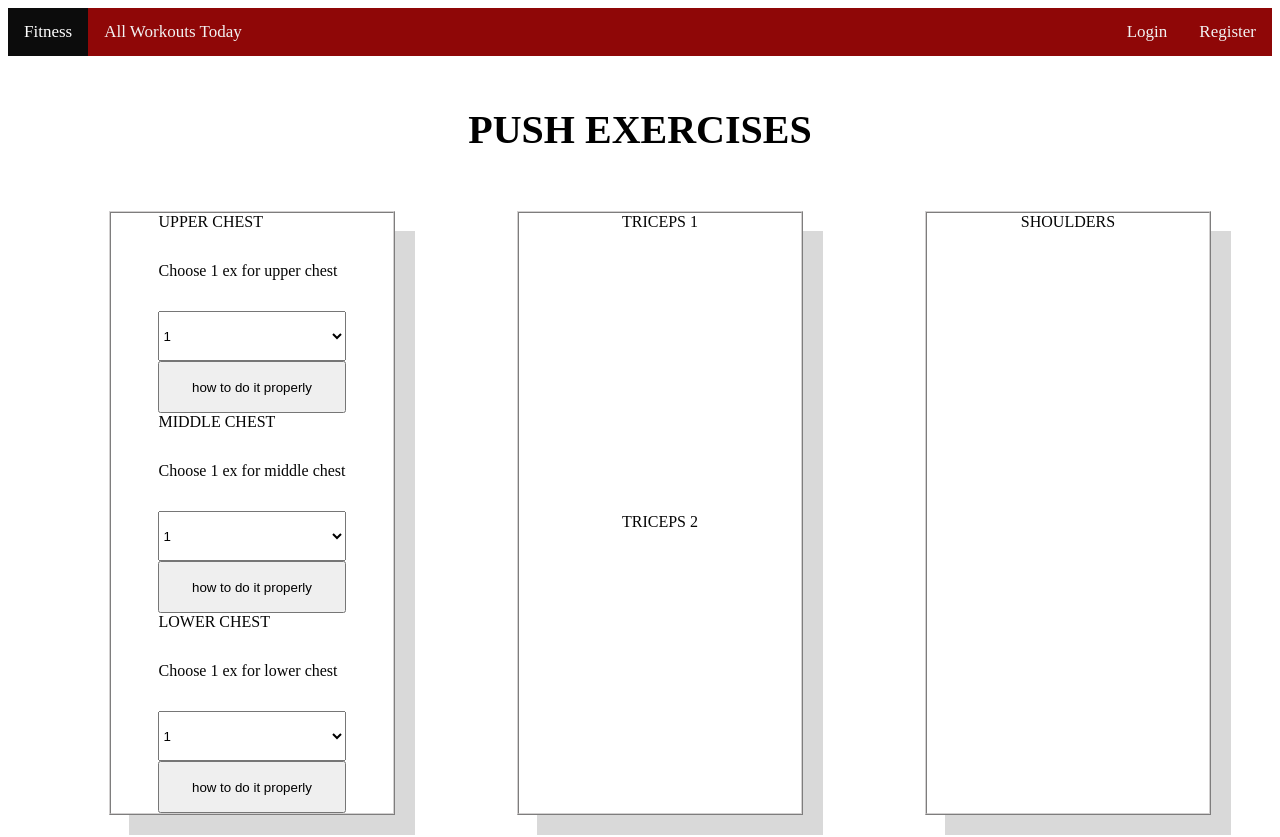
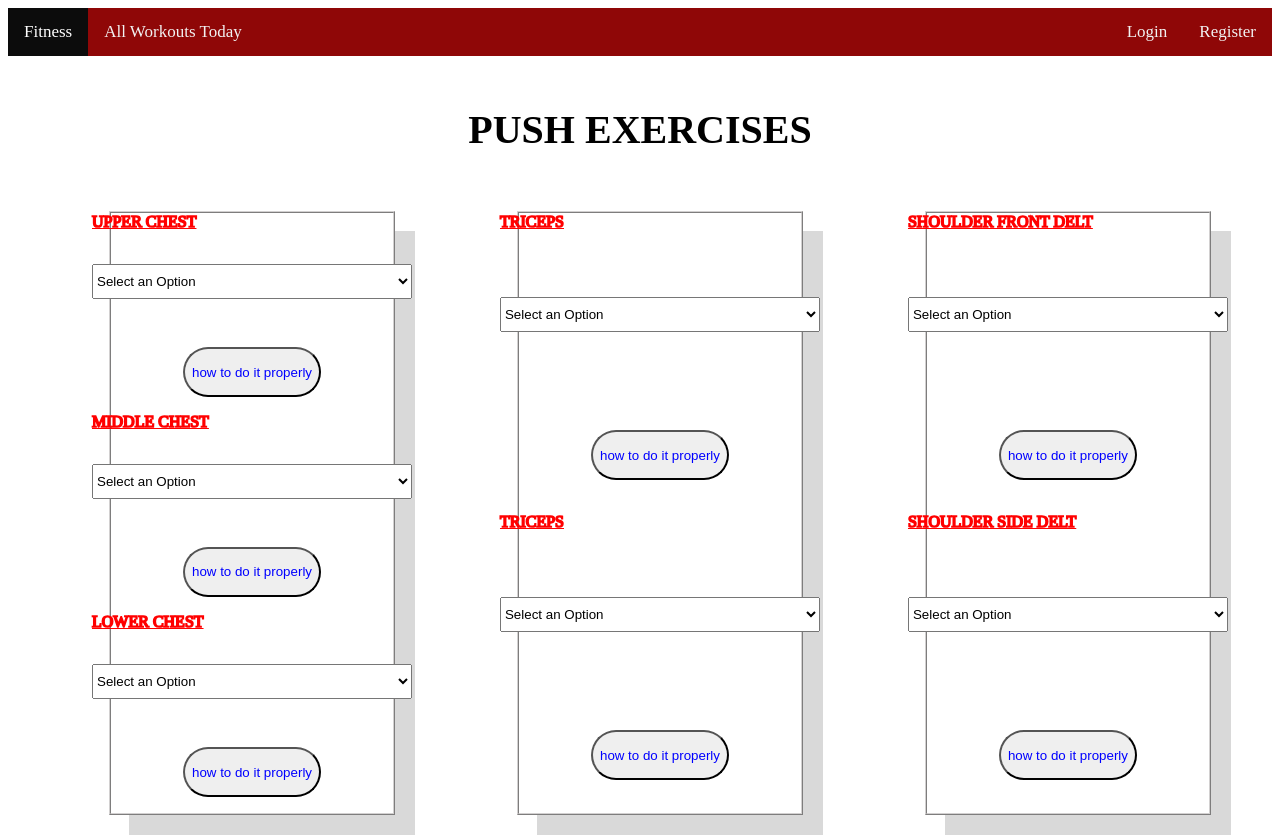
Before and after one commit to nikolovcdxx/workout-today, a React (Create React App) app: page /create/push in a window 1280 px wide. Shown: the top 837 px of the page. Built offline with nearby package versions, Linux system fonts and the light colour scheme.

Commit message:
Added Push Exercises
+some styles

```diff
--- a/package.json
+++ b/package.json
@@ -10,6 +10,7 @@
     "express": "^4.18.2",
     "jsonwebtoken": "^9.0.0",
     "mongoose": "^7.0.2",
+    "nodemon": "^2.0.22",
     "react": "^18.2.0",
     "react-dom": "^18.2.0",
     "react-router-dom": "^6.9.0",
--- a/src/components/Create/Push.js
+++ b/src/components/Create/Push.js
@@ -1,45 +1,86 @@
 
 
 export default function Push() {
-    return (
+    return (<>
         <section id="dashboard">
             <h2>PUSH EXERCISES</h2>
             <ul className="push-card-wrapper">
                 <li className="push-card">
                     <div>UPPER CHEST</div>
-                    <label htmlFor="upper-chest">Choose 1 ex for upper chest</label>
                     <select name="upper-chest" id="upper-chest">
-                        <option value="1">1</option>
-                        <option value="2">2</option>
+                        <option value="none" selected disabled hidden>Select an Option</option>
+                        <option value="30-degrees-db-press">30° Incline Dumbbell Press</option>
+                        <option value="low-to-high-cable-fly">Low To High Cable Fly</option>
+                        <option value="incline-machine">Incline Chest Press Machine</option>
                     </select>
                     <button>how to do it properly</button>
 
                     <div>MIDDLE CHEST</div>
-                    <label htmlFor="middle-chest">Choose 1 ex for middle chest</label>
                     <select name="middle-chest" id="middle-chest">
-                        <option value="1">1</option>
-                        <option value="2">2</option>
+                        <option value="none" selected disabled hidden>Select an Option</option>
+                        <option value="barbell-bench-press">Barbell Bench Press</option>
+                        <option value="standing-cable-fly">Standing Cable Fly</option>
+                        <option value="pec-deck-machine">Pec Deck Machine</option>
                     </select>
                     <button>how to do it properly</button>
 
                     <div>LOWER CHEST</div>
-                    <label htmlFor="lower-chest">Choose 1 ex for lower chest</label>
                     <select name="lower-chest" id="lower-chest">
-                        <option value="1">1</option>
-                        <option value="2">2</option>
+                        <option value="none" selected disabled hidden>Select an Option</option>
+                        <option value="decline-db-press">Slight Decline Dumbbell Press</option>
+                        <option value="high-to-low-cable-fly">Low To High Cable Fly</option>
+                        <option value="chest-dips">Chest Dips</option>
                     </select>
                     <button>how to do it properly</button>
 
                 </li>
                 <li className="push-card">
-                    <div>TRICEPS 1</div>
-                    <div>TRICEPS 2</div>
+                    <div>TRICEPS</div>
+                    <select name="triceps1" id="triceps1">
+                        <option value="none" selected disabled hidden>Select an Option</option>
+                        <option value="lying-tricep-extension">Lying Tricep Extension</option>
+                        <option value="incline-db-powerbombs">Incline Dumbbell Powerbombs</option>
+                        <option value="rocking-pushdowns">Rocking Pushdowns</option>
+                        <option value="close-grip-bench-press">Close Grip Bench Press</option>
+                        <option value="db-kickbacks">Dumbbell Kickbacks</option>
+                    </select>
+                    <button>how to do it properly</button>
+
+                    <div>TRICEPS</div>
+                    <select name="triceps2" id="triceps2">
+                        <option value="none" selected disabled hidden>Select an Option</option>
+                        <option value="lying-tricep-extension">Lying Tricep Extension</option>
+                        <option value="incline-db-powerbombs">Incline Dumbbell Powerbombs</option>
+                        <option value="rocking-pushdowns">Rocking Pushdowns</option>
+                        <option value="close-grip-bench-press">Close Grip Bench Press</option>
+                        <option value="db-kickbacks">Dumbbell Kickbacks</option>
+                    </select>
+                    <button>how to do it properly</button>
 
                 </li>
                 <li className="push-card">
-                    <div>SHOULDERS</div>
+                    <div>SHOULDER FRONT DELT</div>
+                    <select name="front-delt" id="front-delt">
+                        <option value="none" selected disabled hidden>Select an Option</option>
+                        <option value="seated-db-shoulder-press">Seated Dumbbell Shoulder Press</option>
+                        <option value="db-front-raises">Dumbbell Front Raises</option>
+                        <option value="shoulder-press-machine">Shoulder Press Machine</option>
+                    </select>
+                    <button>how to do it properly</button>
+
+                    <div>SHOULDER SIDE DELT</div>
+                    <select name="side-delt" id="side-delt">
+                        <option value="none" selected disabled hidden>Select an Option</option>
+                        <option value="db-lateral-raise">Dumbbell Lateral Raise</option>
+                        <option value="lying-incline-lateral-raise">Lying Incline Lateral Raise</option>
+                        <option value="cable-lateral-raise">Cable Lateral Raise</option>
+                    </select>
+                    <button>how to do it properly</button>
                 </li>
             </ul>
+
         </section>
+        <button className="btn-generate">GENERATE</button>
+    </>
     );
 }
--- a/src/push.css
+++ b/src/push.css
@@ -17,3 +17,32 @@
     box-shadow: 20px 20px rgba(0, 0, 0, .15);
     transition: all .4s ease;
 }
+
+.push-card div {
+    color: red;
+    text-decoration: underline;
+    -webkit-text-stroke: thick;
+}
+
+.btn-generate {
+    display: block;
+    padding: 25px 100px 25px 100px;
+    margin: auto;
+    border-radius: 30px;
+    font-size: xx-large;
+    cursor: pointer;
+}
+
+.push-card-wrapper select {
+    height: 35px;
+    width: 320px;
+}
+
+.push-card-wrapper button {
+    height: 50px;
+    color: blue;
+    border-radius: 200px;
+    cursor: pointer;
+    width: 138px;
+    margin: auto;
+}
```
Also changed, not shown: 1 other file (tests, documents, lock files or other folders).
